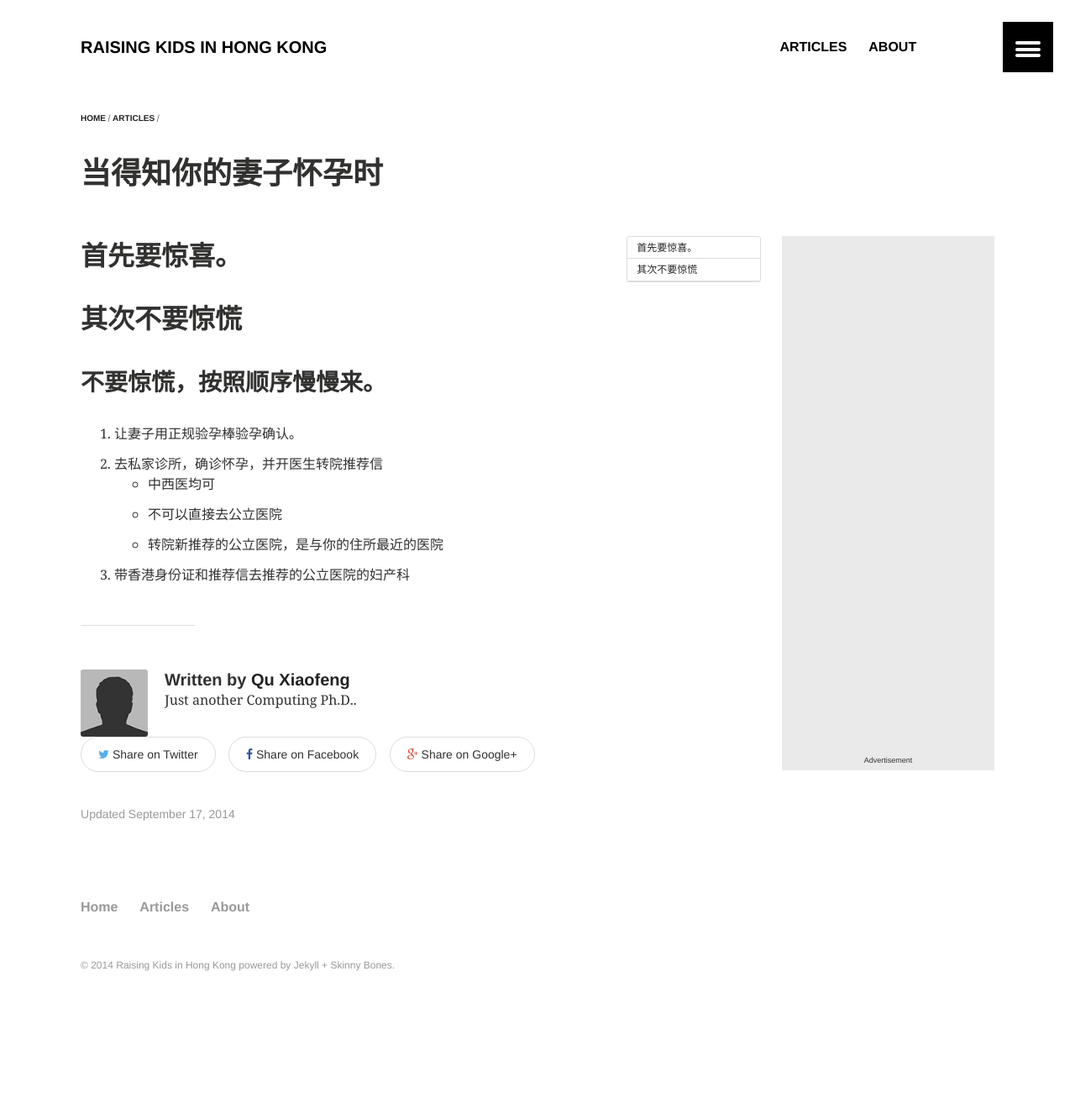
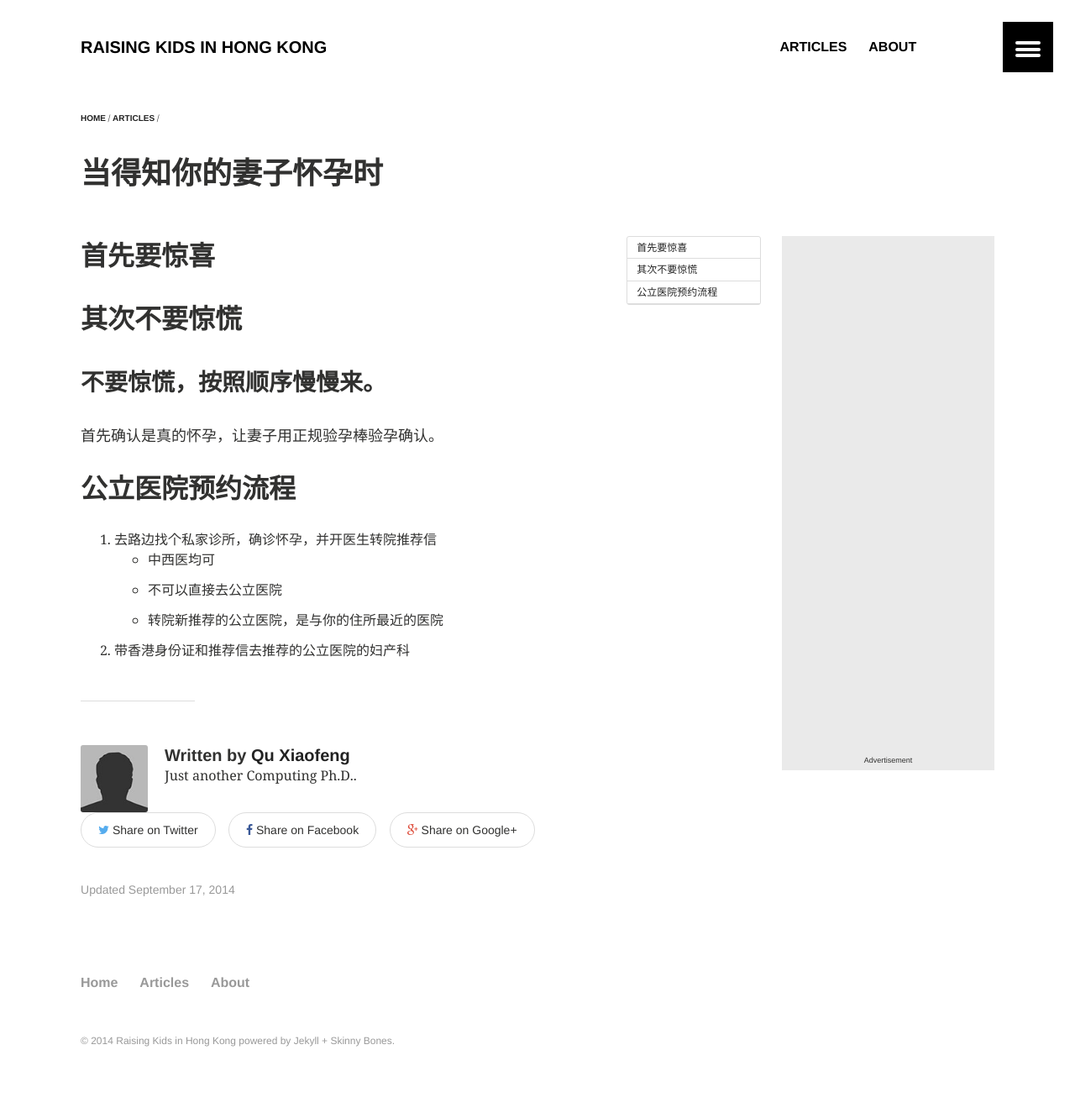
Before and after one commit to quxiaofeng/raisingkidsinhk, a Jekyll site: the page built from _posts/articles/2014-09-17-when-your-wife-got-pregnant.md, in a window 1280 px wide. Shown: the whole page at 84% size. Built offline with Jekyll 4.4.1, drawn with Linux system fonts in a browser that asks for light colours; before the commit the page ends 1235 px from its top, so only the background shows below that.

Commit message:
ReINIT the website
Signed-off-by: Xiaofeng QU <xiaofeng.qu.hk@ieee.org>

```diff
--- a/_posts/articles/2014-09-17-when-your-wife-got-pregnant.md
+++ b/_posts/articles/2014-09-17-when-your-wife-got-pregnant.md
@@ -14,15 +14,21 @@ toc: true
 ads: true
 ---
 
-## 首先要惊喜。
+首先要惊喜
+------------------
 
-## 其次不要惊慌
+其次不要惊慌
+------------------
 
 ### **不要惊慌，按照顺序慢慢来。**
 
-1. 让妻子用正规验孕棒验孕确认。
-2. 去私家诊所，确诊怀孕，并开医生转院推荐信
+首先确认是真的怀孕，让妻子用正规验孕棒验孕确认。
+
+公立医院预约流程
+------------------
+
+1. 去路边找个私家诊所，确诊怀孕，并开医生转院推荐信
   + 中西医均可
   + 不可以直接去公立医院
   + 转院新推荐的公立医院，是与你的住所最近的医院
-3. 带香港身份证和推荐信去推荐的公立医院的妇产科
+2. 带香港身份证和推荐信去推荐的公立医院的妇产科
```
Also changed, not shown: _posts/articles/2014-09-17-birth-certificate.md (+1 -4 lines).
